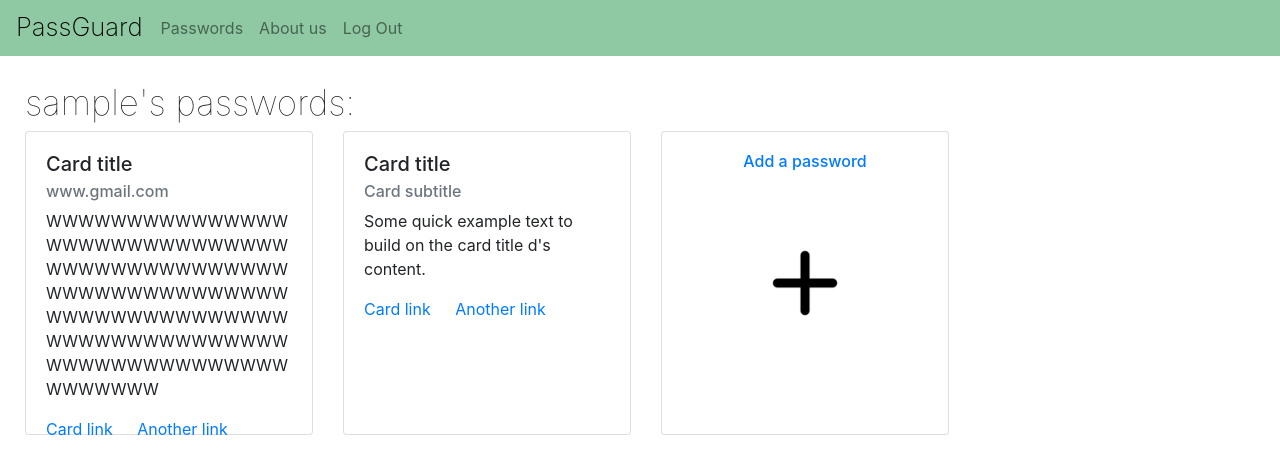
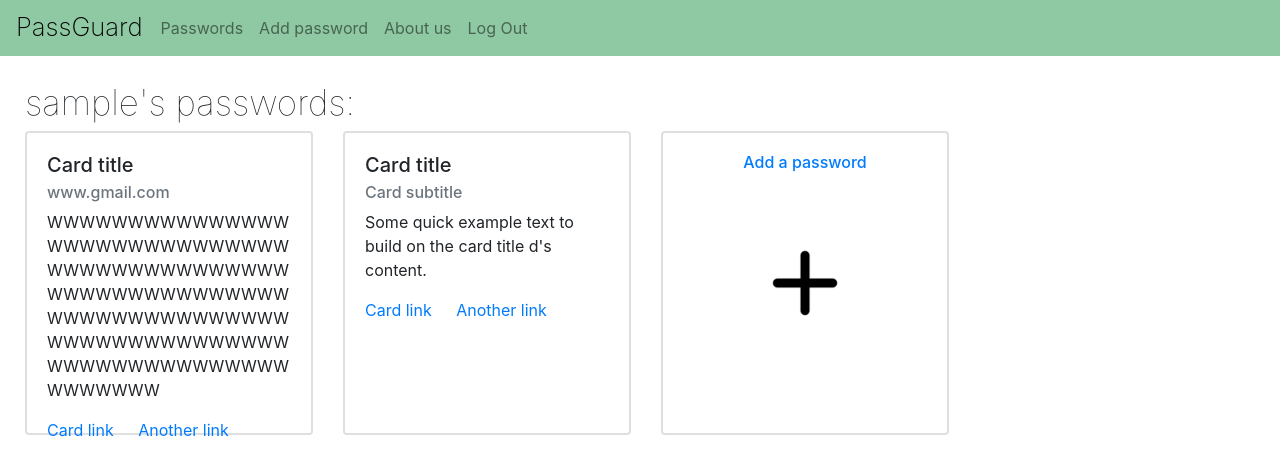
Before and after one commit to Beshoy-Hezky/Password-Vault-Webapp, a Django app: page / in a window 1280 px wide. Shown: the top 476 px of the page. Run offline with Django 4.2, Linux system fonts and the light colour scheme; the visitor is signed in with stand-in values (Sample User, id 1); some libraries are stand-ins or nearby versions.

Commit message:
F03: Add front end for adding a password to the database

```diff
--- a/PassGuard/vault/static/vault/styles.css
+++ b/PassGuard/vault/static/vault/styles.css
@@ -76,6 +76,7 @@ hr{
 }
 
 .card{
+    border-width: 2px;
     max-width: 18rem;
     display: inline-block;
     margin-right: 15px;
--- a/PassGuard/vault/templates/vault/layout.html
+++ b/PassGuard/vault/templates/vault/layout.html
@@ -23,6 +23,9 @@
                 <a href="{% url 'index' %}" class="header-title" style="text-decoration: none; color: black;">PassGuard</a>
                 <li class="nav-item">
                     <a class="nav-link" href="{% url 'index' %}">Passwords<span class="sr-only">(current)</span></a>
+                </li>
+                <li class="nav-item">
+                    <a class="nav-link" href="{% url 'add_password' %}">Add password<span class="sr-only">(current)</span></a>
                 </li>
                 <li class="nav-item">
                     <a class="nav-link" href="{% url 'about_us' %}">About us<span class="sr-only">(current)</span></a>
--- a/PassGuard/vault/templates/vault/mainuserpage.html
+++ b/PassGuard/vault/templates/vault/mainuserpage.html
@@ -28,16 +28,12 @@
   </div>
 </div>
 
-        <a href="#" class="card" style="max-width: 18rem; display: inline-block">
+        <a href="{% url 'add_password' %}" class="card" style="max-width: 18rem; display: inline-block">
   <div class="card-body" style="text-align: center">
   <h6>Add a password</h6>
       <img src="{% static 'download.png' %}" alt="plus-image" class="plus-image">
   </div>
 </a>
-
-
-
-
     </div>
     </div>
 {% endblock %}
```
Also changed, not shown: PassGuard/vault/templates/vault/addpassword.html (added, +25 -0 lines).
